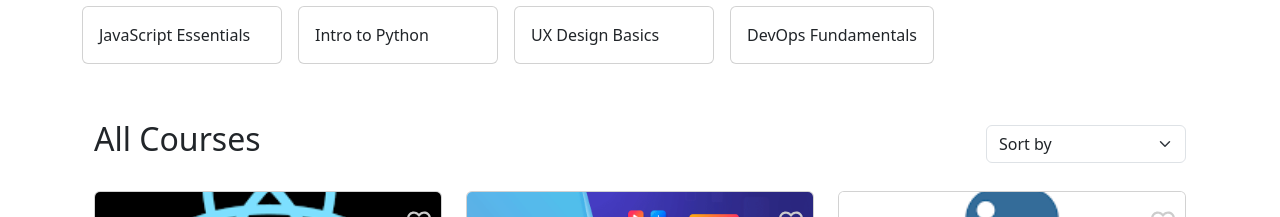
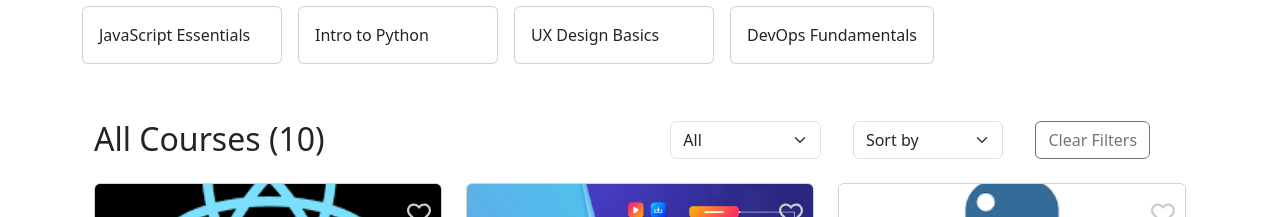
Before and after one commit to Code-suhaib/udemy-clone, a React (Vite) app: page / in a window 1280 px wide. Shown: the part 1660-1877 px from the top of the page. Built offline with nearby package versions, Linux system fonts and the light colour scheme.

Commit message:
Fillter added

```diff
--- a/src/components/Courses.jsx
+++ b/src/components/Courses.jsx
@@ -1,20 +1,20 @@
-// CoursesPage.js
 import React, { useState, useEffect } from "react";
-import { Container, Form, Card, Button } from "react-bootstrap";
-import { FaHeart, FaRegHeart } from "react-icons/fa"; // Icons for wishlist
+import { Container, Form, Card, Button, Row, Col } from "react-bootstrap";
+import { FaHeart, FaRegHeart } from "react-icons/fa";
 import { useNavigate } from "react-router-dom";
 
 const CoursesPage = () => {
   const [sortOption, setSortOption] = useState("Sort by");
+  const [categoryFilter, setCategoryFilter] = useState("All");
   const [wishlist, setWishlist] = useState(() => {
-    // Load wishlist from localStorage
     const saved = localStorage.getItem("wishlist");
     return saved ? JSON.parse(saved) : [];
   });
 
   const navigate = useNavigate();
 
-  const courses = [ {
+  const courses = [
+    {
       id: 1,
       title: "React for Beginners",
       instructor: "John Doe",
@@ -45,7 +45,7 @@ const CoursesPage = () => {
       id: 4,
       title: "Photography Masterclass",
       instructor: "Sarah Lee",
-      price: "$19.99",
+      price: 19.99,
       rating: 4.5,
       thumbnail: "./photo.jpg",
       category: "Design",
@@ -54,7 +54,7 @@ const CoursesPage = () => {
       id: 5,
       title: "Marketing 101: Digital Strategies",
       instructor: "David Clark",
-      price: "$22.99",
+      price: 22.99,
       rating: 4.6,
       thumbnail: "marketing.webp",
       category: "Marketing",
@@ -63,7 +63,7 @@ const CoursesPage = () => {
       id: 6,
       title: "Build Modern Websites with HTML & CSS",
       instructor: "Emily White",
-      price: "$17.99",
+      price: 17.99,
       rating: 4.8,
       thumbnail: "html.webp",
       category: "Development",
@@ -72,7 +72,7 @@ const CoursesPage = () => {
       id: 7,
       title: "Intro to Data Science with R",
       instructor: "James Brown",
-      price: "$34.99",
+      price: 34.99,
       rating: 4.7,
       thumbnail: "data.jpg",
       category: "Data Science",
@@ -81,7 +81,7 @@ const CoursesPage = () => {
       id: 8,
       title: "Business Strategies for Success",
       instructor: "Karen Green",
-      price: "$21.99",
+      price: 21.99,
       rating: 4.4,
       thumbnail: "bussiness.png",
       category: "Business",
@@ -90,7 +90,7 @@ const CoursesPage = () => {
       id: 9,
       title: "Advanced JavaScript Techniques",
       instructor: "Chris Davis",
-      price: "$27.99",
+      price: 27.99,
       rating: 4.8,
       thumbnail: "./JavaScript.png",
       category: "Development",
@@ -99,21 +99,26 @@ const CoursesPage = () => {
       id: 10,
       title: "UX/UI Design for Mobile Apps",
       instructor: "Olivia Thomas",
-      price: "$24.99",
+      price: 24.99,
       rating: 4.6,
       thumbnail: "./ui ux.webp",
       category: "Design",
     },
   ];
 
-  const handleSortChange = (event) => setSortOption(event.target.value);
+  const handleSortChange = (e) => setSortOption(e.target.value);
+  const handleCategoryChange = (e) => setCategoryFilter(e.target.value);
+  const handleClearFilters = () => {
+    setSortOption("Sort by");
+    setCategoryFilter("All");
+  };
 
   const sortCourses = (courses, option) => {
     switch (option) {
       case "Price: Low to High":
-        return courses.sort((a, b) => parseFloat(a.price) - parseFloat(b.price));
+        return courses.sort((a, b) => a.price - b.price);
       case "Price: High to Low":
-        return courses.sort((a, b) => parseFloat(b.price) - parseFloat(a.price));
+        return courses.sort((a, b) => b.price - a.price);
       case "Popularity":
         return courses.sort((a, b) => b.rating - a.rating);
       default:
@@ -121,36 +126,59 @@ const CoursesPage = () => {
     }
   };
 
-  const sortedCourses = sortCourses([...courses], sortOption);
+  const filteredCourses = courses.filter(
+    (course) => categoryFilter === "All" || course.category === categoryFilter
+  );
+
+  const sortedCourses = sortCourses([...filteredCourses], sortOption);
 
   const toggleWishlist = (course) => {
     const exists = wishlist.find((item) => item.id === course.id);
-    let updated;
-    if (exists) {
-      updated = wishlist.filter((item) => item.id !== course.id);
-    } else {
-      updated = [...wishlist, course];
-    }
+    const updated = exists
+      ? wishlist.filter((item) => item.id !== course.id)
+      : [...wishlist, course];
     setWishlist(updated);
     localStorage.setItem("wishlist", JSON.stringify(updated));
   };
 
   const isWishlisted = (id) => wishlist.some((course) => course.id === id);
 
+  const categories = ["All", ...new Set(courses.map((c) => c.category))];
+
   return (
     <Container className="my-5">
-      <div className="d-flex justify-content-between align-items-center mb-4">
-        <h2>All Courses</h2>
-        <Form.Select style={{ width: "200px" }} value={sortOption} onChange={handleSortChange}>
+      <div className="d-flex justify-content-between align-items-center mb-4 flex-wrap gap-3">
+        <h2 className="mb-0">All Courses ({sortedCourses.length})</h2>
+
+        <Row className="gap-2">
+          <Col>
+            <Form.Select value={categoryFilter} onChange={handleCategoryChange}>
+              {categories.map((cat) => (
+                <option key={cat} value={cat}>
+                  {cat}
+                </option>
+              ))}
+            </Form.Select>
+          </Col>
+          <Col>
+            <Form.Select value={sortOption} onChange={handleSortChange}>
               <option>Sort by</option>
               <option>Price: Low to High</option>
               <option>Price: High to Low</option>
               <option>Popularity</option>
             </Form.Select>
+          </Col>
+          <Col>
+            <Button variant="outline-secondary" onClick={handleClearFilters}>
+              Clear Filters
+            </Button>
+          </Col>
+        </Row>
       </div>
 
       <div className="row">
-        {sortedCourses.map((course) => (
+        {sortedCourses.length > 0 ? (
+          sortedCourses.map((course) => (
             <div key={course.id} className="col-md-4 mb-4">
               <Card>
                 <div style={{ position: "relative" }}>
@@ -175,19 +203,27 @@ const CoursesPage = () => {
                 </div>
                 <Card.Body>
                   <Card.Title>{course.title}</Card.Title>
-                <Card.Subtitle className="mb-2 text-muted">{course.instructor}</Card.Subtitle>
+                  <Card.Subtitle className="mb-2 text-muted">
+                    {course.instructor}
+                  </Card.Subtitle>
                   <Card.Text>
-                  <strong>Price:</strong> {course.price} <br />
+                    <strong>Price:</strong> ${course.price.toFixed(2)} <br />
                     <strong>Rating:</strong> {course.rating} <br />
                     <strong>Category:</strong> {course.category}
                   </Card.Text>
-                <Button variant="primary" onClick={() => navigate(`/courses/${course.id}`)}>
+                  <Button
+                    variant="primary"
+                    onClick={() => navigate(`/courses/${course.id}`)}
+                  >
                     View Course
                   </Button>
                 </Card.Body>
               </Card>
             </div>
-        ))}
+          ))
+        ) : (
+          <p className="text-center mt-5">No courses match the selected filter.</p>
+        )}
       </div>
     </Container>
   );
```
Lines whose indentation alone changed are shown as unchanged.
